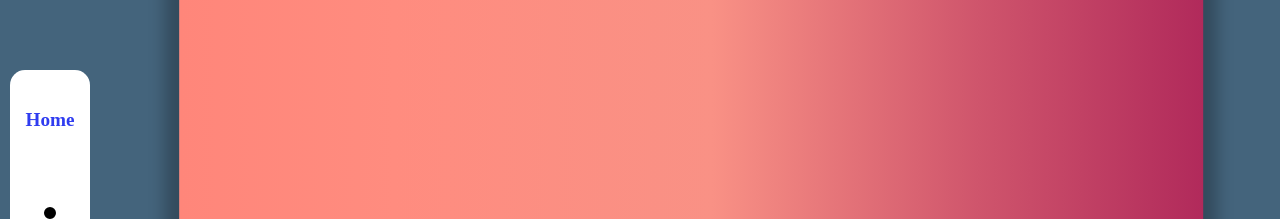
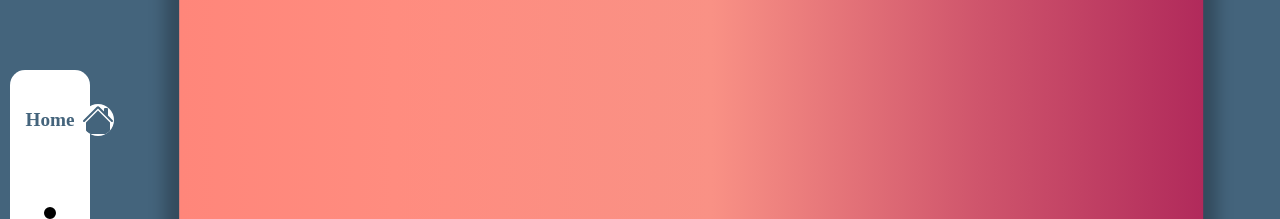
Before and after one commit to m-gibas/portfolio-react, a React (Create React App) app: page / in a window 1280 px wide. Shown: the part 180-399 px from the top of the page. Built offline with nearby package versions, Linux system fonts and the light colour scheme.

Commit message:
navbar styling update

```diff
--- a/src/components/Navbar/Navbar.css
+++ b/src/components/Navbar/Navbar.css
@@ -10,6 +10,7 @@
   border-radius: 15px;
   margin-left: 10px;
   z-index: 0;
+  color: black;
 
   transform: translate(0, -50%);
   top: 50%;
@@ -28,35 +29,33 @@
   height: 33%;
 }
 
+.icon {
+  position: absolute;
+  transition: all 0.5s;
+}
+
 .navbar-title {
   font-size: 1.2rem;
   font-weight: 600;
+  position: absolute;
+  opacity: 1;
 }
 
 .navbar-active {
-  color: rgb(47, 60, 240);
+  color: var(--clr-1);
+  transition: all, 5s;
 }
 
-.hide-element {
-  display: none;
+.hide-navbar-title {
+  opacity: 0;
+  transition: all 0.3s;
 }
 
-/* transitions */
+.move-icon {
+  transform: translateX(3rem);
+  transition: all 0.5s;
 
-.navbar-transition-enter {
-  opacity: 0;
+  background: white;
+  border-radius: 50%;
+  /* border: 5px solid var(--clr-1); */
 }
-.navbar-transition-enter.navbar-transition-enter-active {
-  opacity: 1;
-
-  transition: all 500ms;
-}
-
-.navbar-transition-exit {
-  opacity: 1;
-}
-.navbar-transition-exit.navbar-transition-exit-active {
-  opacity: 0;
-
-  transition: all 600ms;
-}
--- a/src/components/Navbar/Navbar.tsx
+++ b/src/components/Navbar/Navbar.tsx
@@ -1,65 +1,51 @@
-import { useRef } from 'react';
-import { NavLink, useLocation } from 'react-router-dom'
+import { NavLink } from 'react-router-dom'
 import { BsFillPersonFill, BsFillHouseFill } from 'react-icons/bs'
 import { AiOutlineLink } from 'react-icons/ai'
-import { CSSTransition } from 'react-transition-group'
 import './Navbar.css'
 
 
-
 const Navbar = () => {
-  const location = useLocation()
-  const nodeRef = useRef(null);
 
   return (
     <div className="navbar">
-      {/* <CSSTransition
-              timeout={300}
-              classNames={"navbar-transition"}
-              unmountOnExit
-              nodeRef={nodeRef}
-              > */}
-
-        <NavLink ref={nodeRef} to="/"
+        <NavLink to="/"
           className={({ isActive }) =>
           isActive ? "navbar-link navbar-active" : "navbar-link"}>
              {({ isActive }) => (
               <>
-                <p className={isActive ? 'navbar-title' : 'hide-element'}>
+                <p className={isActive ? 'navbar-title' : 'hide-navbar-title'}>
                   Home
                 </p>
-                <BsFillHouseFill className={isActive ? 'hide-element' : 'icon' } size={'2rem'} />
+                <BsFillHouseFill className={isActive ? 'move-icon' : 'icon' } size={'2rem'} />
               </>
             )}
         </NavLink>
-      {/* </CSSTransition> */}
 
         <NavLink to="/about"
           className={({ isActive }) =>
           isActive ? "navbar-link navbar-active" : "navbar-link"}>
              {({ isActive }) => (
               <>
-                <p className={isActive ? 'navbar-title' : 'hide-element'}>
+                <p className={isActive ? 'navbar-title' : 'hide-navbar-title'}>
                   About
                 </p>
-                <BsFillPersonFill className={isActive ? 'hide-element' : 'icon' } size={'2rem'} />
+                <BsFillPersonFill className={isActive ? 'move-icon' : 'icon' } size={'2rem'} />
               </>
             )}
         </NavLink>
+
         <NavLink to="/links"
           className={({ isActive }) =>
           isActive ? "navbar-link navbar-active" : "navbar-link"}>
              {({ isActive }) => (
               <>
-                <p className={isActive ? 'navbar-title' : 'hide-element'}>
+                <p className={isActive ? 'navbar-title' : 'hide-navbar-title'}>
                   Links
                 </p>
-                <AiOutlineLink className={isActive ? 'hide-element' : 'icon' } size={'2rem'} />
+                <AiOutlineLink className={isActive ? 'move-icon' : 'icon' } size={'2rem'} />
               </>
             )}
         </NavLink>
-
-
       </div>
   )
 }
```
